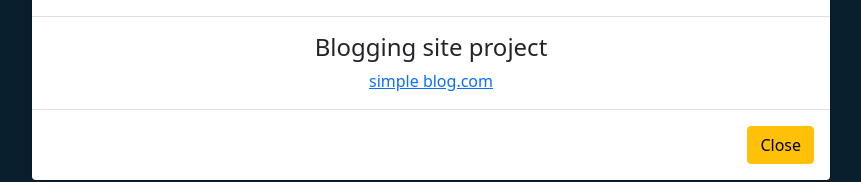
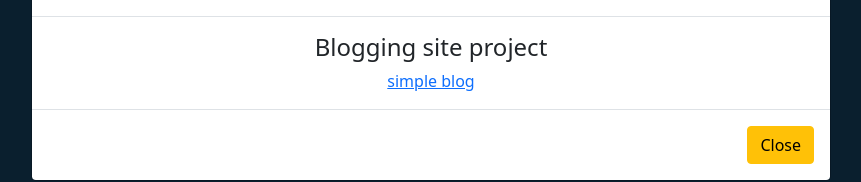
Before and after one commit to dsh410/portfolio, a React (Create React App) app: page / in a window 1280 px wide. Both pictures are taken after a click on the button "Projects". Shown: the part 342-524 px from the top of the page, without its empty margins (209-1070 px from the left). Built offline with nearby package versions, Linux system fonts and the light colour scheme.

Commit message:
removed the .com from simple blog site on the prjects tab.

```diff
--- a/src/MyVerticallyCenteredModal.js
+++ b/src/MyVerticallyCenteredModal.js
@@ -16,7 +16,7 @@ function MyVerticallyCenteredModal(props) {
       <Modal.Body>
         <h4> Blogging site  project</h4>
         <a href="https://gifted-hamilton-2e7ab1.netlify.app">
-          simple blog.com
+          simple blog
         </a>
       </Modal.Body>
       <Modal.Footer>
```
